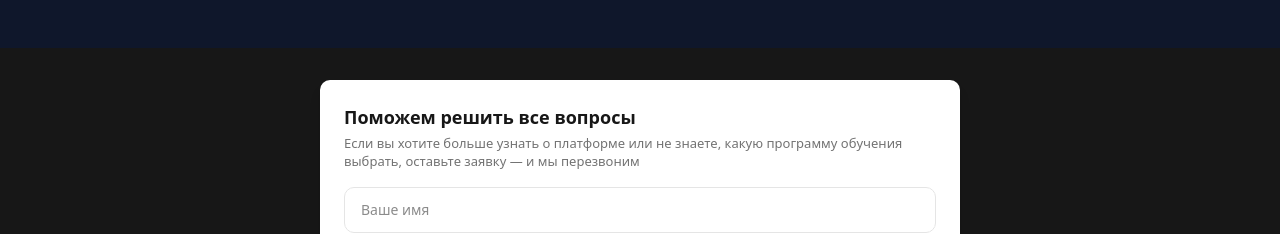
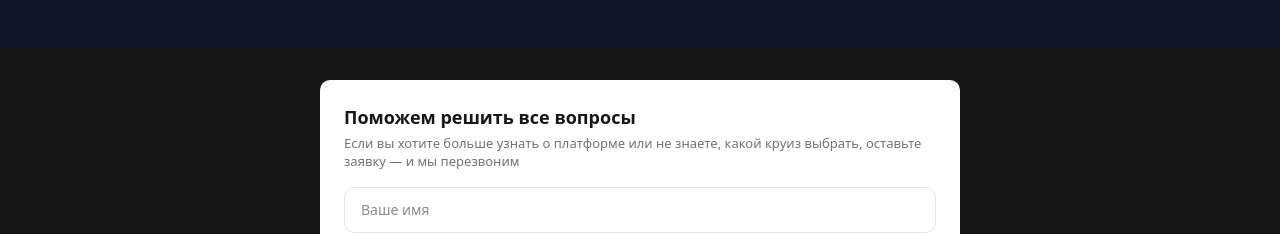
Before and after one commit to vladislavprozorov/full-vontamona-frontend, a Next.js app: page /about in a window 1280 px wide. Shown: the part 2800-3034 px from the top of the page. Built offline with nearby package versions, Linux system fonts and the light colour scheme.

Commit message:
fix/footer (#33)
* feat(msc-bellissima-asia): добавлена страница msc bellissima и секцию с новинками на главную +

* fix(footer): исправлена опечатка в форме обратной связи

```diff
--- a/src/components/layout/footer/footer.tsx
+++ b/src/components/layout/footer/footer.tsx
@@ -98,8 +98,7 @@ export function Footer({ className = "" }: FooterProps) {
                   Поможем решить все вопросы
                 </h2>
                 <p className="text-[13px] text-neutral-500 leading-snug">
-                  Если вы хотите больше узнать о платформе или не знаете, какую программу обучения
-                  выбрать, оставьте заявку — и мы перезвоним
+                  Если вы хотите больше узнать о платформе или не знаете, какой круиз выбрать, оставьте заявку — и мы перезвоним
                 </p>
               </div>
 
```
